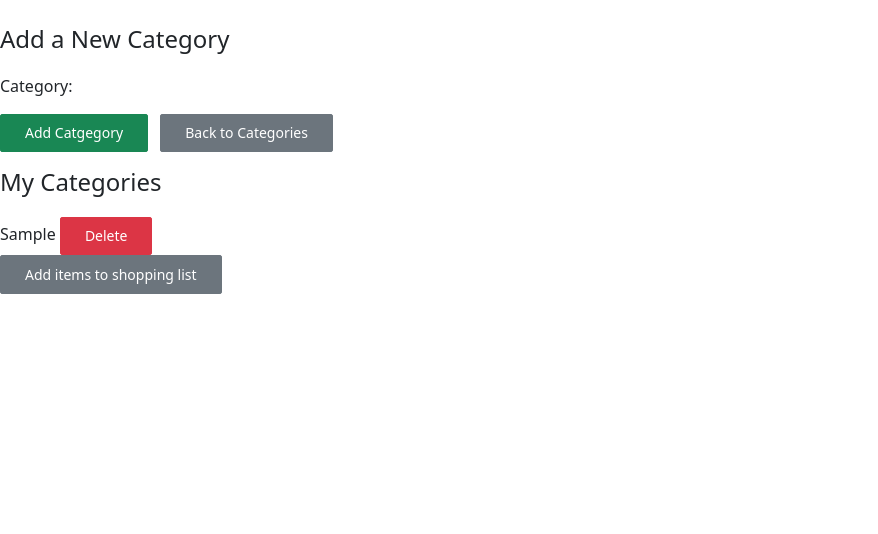
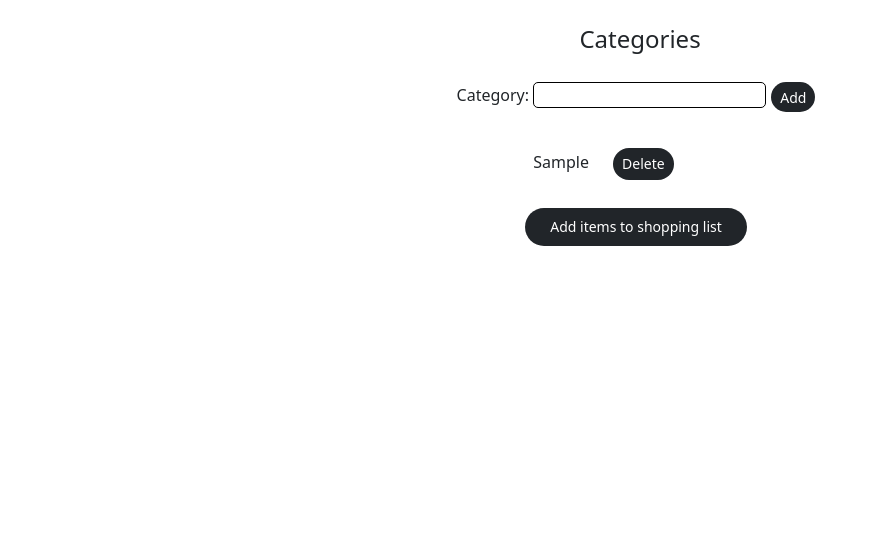
Before and after one commit to Stealthy20/grocery-shopping-list, a Django app: page /category in a window 1280 px wide. Shown: the part 82-616 px from the top of the page, without its empty margins (0-878 px from the left). Run offline with Django 3.2, Linux system fonts and the light colour scheme; a user stored in the database is signed in; tables that the repository leaves empty hold one stand-in row (values such as "Sample post"); some libraries are stand-ins or nearby versions.

Commit message:
Style category.html

```diff
--- a/shopping_list/forms.py
+++ b/shopping_list/forms.py
@@ -20,3 +20,4 @@ class CategoryForm(forms.ModelForm):
     class Meta:
         model = Category
         fields = ['category']
+        widgets = {'category': forms.TextInput(attrs={'class': 'form-field'})}
--- a/static/css/style.css
+++ b/static/css/style.css
@@ -72,6 +72,10 @@ footer {
     border-radius: 25px;
 }
 
+.btn-global:hover{
+    color: #ffffff;
+}
+
 .toast {
     transition: 0.32s all ease-in-out;
 }
@@ -111,3 +115,22 @@ footer {
     border-width: 1px;
     border-radius: 5px;
 }
+
+.category-div {
+    max-width: 5000px;
+    margin: auto;
+}
+
+.category-list {
+    list-style: none;
+    font-weight: 500;
+}
+
+.btn-category {
+    margin-left: 5px;
+    height: 30px;
+}
+
+.btn-del-category {
+    margin-left: 20px;
+}
--- a/templates/base.html
+++ b/templates/base.html
@@ -69,7 +69,7 @@
     <div class="modal-content">
         <div class="modal-header">
         <h5 class="modal-title" >Reset the Shopping List</h5>
-        <button type="button" class="close" data-dismiss="modal" aria-label="Close">
+        <button type="button" class="close" data-bs-dismiss="modal" aria-label="Close">
             <span aria-hidden="true">&times;</span>
         </button>
     </div>
@@ -80,7 +80,7 @@
         </p>
     </div>
     <div class="modal-footer">
-        <button type="button" class="btn btn-info" data-dismiss="modal">Close</button>
+        <button type="button" class="btn btn-info" data-bs-dismiss="modal">Close</button>
         <a class="btn btn-danger" href="{% url 'delete_list' %}">Reset</a>
     </div>
     </div>
@@ -173,5 +173,6 @@
     <script src="https://cdn.jsdelivr.net/npm/bootstrap@5.0.1/dist/js/bootstrap.bundle.min.js"
     integrity="sha384-gtEjrD/SeCtmISkJkNUaaKMoLD0//ElJ19smozuHV6z3Iehds+3Ulb9Bn9Plx0x4" crossorigin="anonymous">
     </script>
+
 </body>
 </html>
--- a/templates/category.html
+++ b/templates/category.html
@@ -2,62 +2,58 @@
 
 {% block content %}
 
-<h4>Add a New Category</h4>
-<form action="category" method="post">
+<h4 class="d-flex justify-content-center">Categories</h4>
+<form class="d-flex justify-content-center p-2" action="category" method="post">
     {% csrf_token %}
     {{ form.as_p }}
-    <div>
-        <p>
-          <button class="btn btn-success bouncebutton"  id="bouncebutton"type="submit">Add Catgegory</button>
-
-          <a class="btn btn-secondary" href="{% url 'category' %}" role="button">Back to Categories</a>
-        </p>
-    </div>
+    <button class="btn btn-global btn-category p-2 bouncebutton"  id="bouncebutton"type="submit">Add</button>
 </form>
 
 
-<div>
-    <h4>My Categories</h4>
-    <ul class="list-group">
+<div class="d-flex flex-column align-items-center">
+
+
+    <ul class="list-group p-2">
 
         {% for category in categories %}
          {% if category.user.username == request.user.username %}
-            <li>{{ category.category }}
-                <a class="btn btn-danger" data-toggle="modal" data-target="#deleteCategoryModal">Delete</a>
+            <li class="p-2 category-list">{{ category.category }}
+                <a class="btn btn-global p-2 btn-del-category" data-bs-toggle="modal" data-bs-target="#deleteCategoryModal{{ category.id }}" role="button">Delete</a>
             </li>
 
             <!-- Delete Category Modal -->
-            <div class="modal fade" id="deleteCategoryModal" tabindex="-1" aria-labelledby="exampleModal" aria-hidden="true">
+            <div class="modal fade" id="deleteCategoryModal{{ category.id }}" tabindex="-1" aria-labelledby="exampleModal" aria-hidden="true">
                 <div class="modal-dialog" role="document">
                 <div class="modal-content">
                     <div class="modal-header">
                     <h5 class="modal-title" id="exampleModalLabel">Delete {{ category.category }}</h5>
-                    <button type="button" class="close" data-dismiss="modal" aria-label="Close">
+                    <button type="button" class="close" data-bs-dismiss="modal" aria-label="Close">
                         <span aria-hidden="true">&times;</span>
                     </button>
                 </div>
                 <div class="modal-body text-center">
-                    <p class="font-weight-bold text-uppercase">
+                    <p class="font-weight-bold">
                         Are you sure you want to delete {{ category.category }}?
                     </p>
                 </div>
                 <div class="modal-footer">
-                    <button type="button" class="btn btn-info" data-dismiss="modal">Close</button>
-                    <a class="btn btn-danger" href="/delete_category/{{ category.id }}">Delete</a>
+                    <button type="button" class="btn btn-global" data-bs-dismiss="modal">Close</button>
+                    <a class="btn btn-global" href="/delete_category/{{ category.id }}">Delete</a>
                 </div>
                 </div>
                 </div>
             </div>
 
+
         {% endif %}
         {% endfor %}
-
+        <a class="btn btn-global btn-div" href="{% url 'add_item' %}" role="button">Add items to shopping list</a>
     </ul>
-
-
-    <a class="btn btn-secondary" href="{% url 'add_item' %}" role="button">Add items to shopping list</a>
 </div>
 
 
 
+
+
+
 {% endblock %}
```
Also changed, not shown: templates/add_item.html (+8 -9 lines), templates/shopping_list.html (+7 -7 lines).
